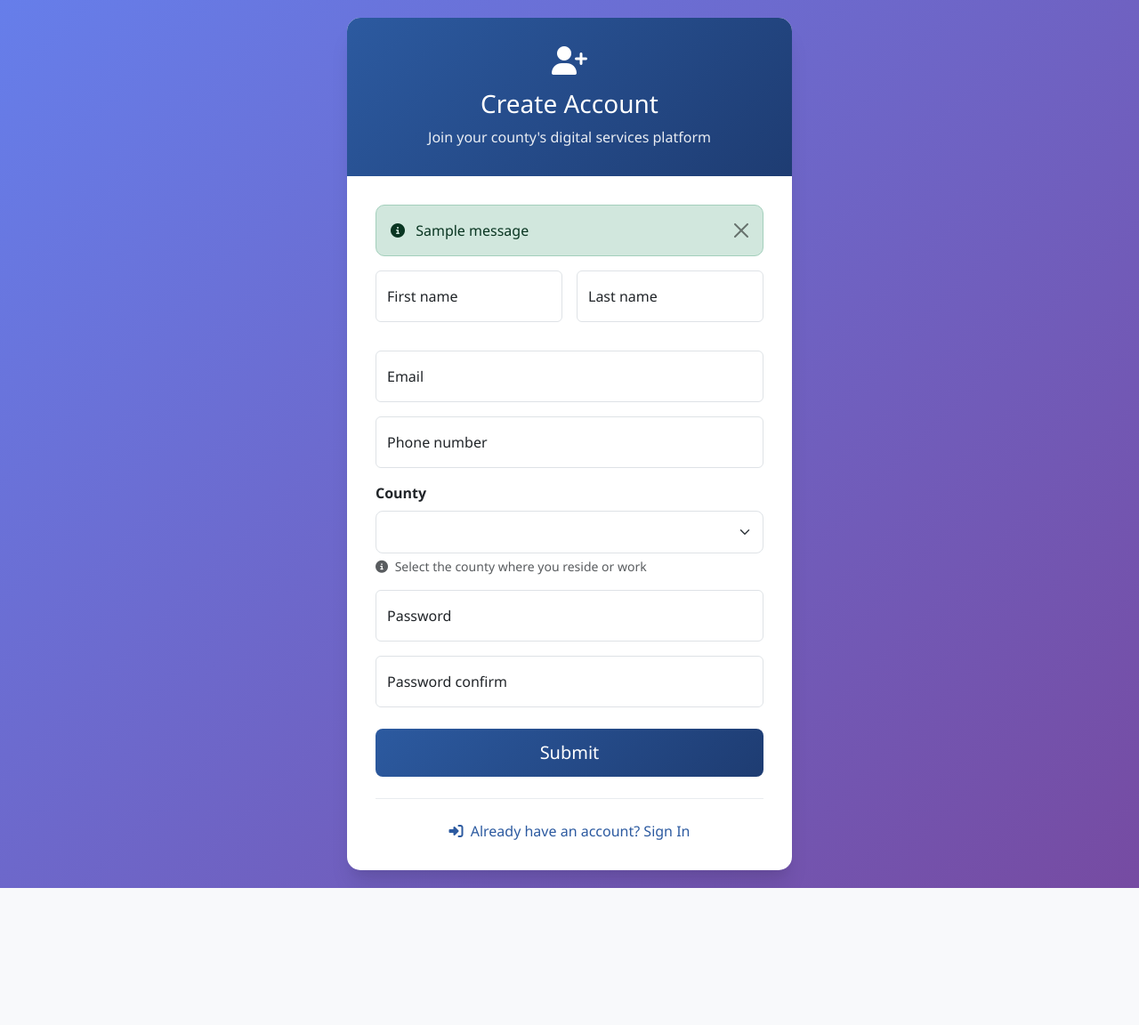
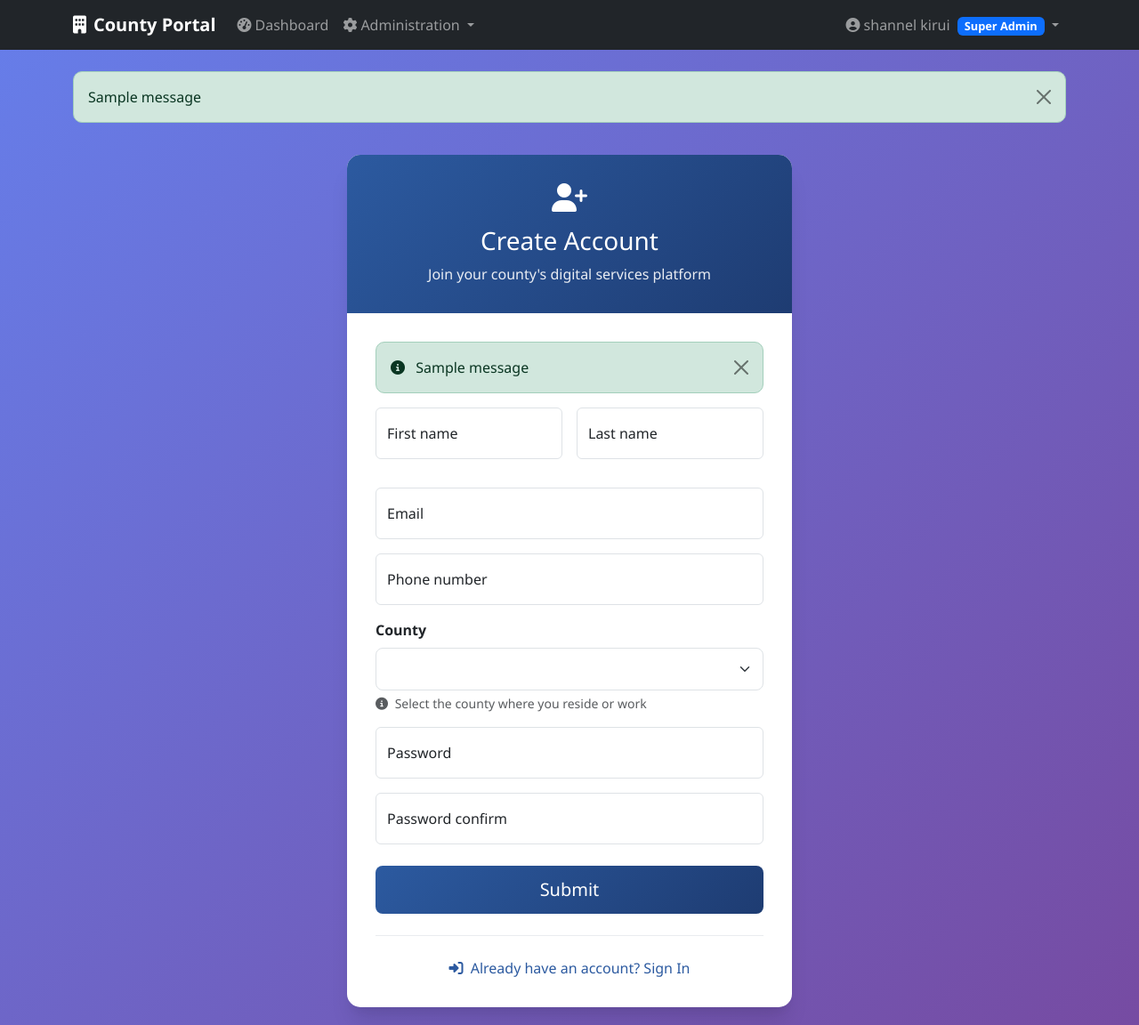
Before and after one commit to shannel890/county_portal, a Flask app: template app/templates/security/register_user.html in a window 1280 px wide. Shown: the whole page at 89% size. Before the commit the page ends 998 px from the top, so only its background shows below. Run offline with Flask 3, Linux system fonts and the light colour scheme; the first user in the database is signed in; the template is opened without the code that fills it: most values are stand-ins (such as "Sample title", 1, 10 or a date in 2020); one stand-in notice (Sample message) is shown; form fields are guessed from the names that the template uses.

Commit message:
modified app/templates/base.html

```diff
--- a/app/templates/base.html
+++ b/app/templates/base.html
@@ -6,12 +6,10 @@
     <title>{% block title %}County Services Portal{% endblock %}</title>
 
     <!-- Bootstrap CSS -->
-        <link href="https://cdn.jsdelivr.net/npm/bootstrap@5.3.
-  2/dist/css/bootstrap.min.css" rel="stylesheet">
+    <link href="https://cdn.jsdelivr.net/npm/bootstrap@5.3.2/dist/css/bootstrap.min.css" rel="stylesheet">
 
     <!-- Font Awesome Icons -->
-        <link href="https://cdnjs.cloudflare.com/ajax/libs/font-awesome/6.4.
-  0/css/all.min.css" rel="stylesheet">
+    <link href="https://cdnjs.cloudflare.com/ajax/libs/font-awesome/6.4.0/css/all.min.css" rel="stylesheet">
 
     <!-- Custom CSS -->
     <style>
@@ -28,6 +26,31 @@
             min-height: 100vh;
             font-family: 'Segoe UI', Tahoma, Geneva, Verdana, sans-serif;
         }
+        .navbar-brand {
+            font-weight: bold;
+        }
+
+        .dashboard-card {
+            border: none;
+            border-radius: 15px;
+            box-shadow: 0 4px 6px rgba(0, 0, 0, 0.1);
+            transition: transform 0.2s;
+        }
+
+        .dashboard-card:hover {
+            transform: translateY(-2px);
+        }
+
+        .stat-card {
+            background: linear-gradient(135deg, #667eea 0%, #764ba2 100%);
+            color: white;
+            border-radius: 10px;
+        }
+
+        .role-badge {
+            font-size: 0.8em;
+            padding: 0.25rem 0.5rem;
+        }
 
         .auth-container {
             min-height: 100vh;
@@ -40,16 +63,14 @@
         .auth-card {
             background: white;
             border-radius: 15px;
-                box-shadow: 0 20px 25px -5px rgba(0, 0, 0, 0.1), 0 10px 10px -5px
-  rgba(0, 0, 0, 0.04);
+            box-shadow: 0 20px 25px -5px rgba(0, 0, 0, 0.1), 0 10px 10px -5px rgba(0, 0, 0, 0.04);
             overflow: hidden;
             max-width: 500px;
             width: 100%;
         }
 
         .auth-header {
-                background: linear-gradient(135deg, var(--primary-color) 0%,
-  #1e3c72 100%);
+            background: linear-gradient(135deg, var(--primary-color) 0%, #1e3c72 100%);
             color: white;
             padding: 2rem;
             text-align: center;
@@ -85,8 +106,7 @@
         }
 
         .btn-primary {
-                background: linear-gradient(135deg, var(--primary-color) 0%,
-  #1e3c72 100%);
+            background: linear-gradient(135deg, var(--primary-color) 0%, #1e3c72 100%);
             border: none;
             padding: 0.75rem 2rem;
             font-weight: 500;
@@ -124,11 +144,107 @@
     {% block extra_css %}{% endblock %}
 </head>
 <body>
+    <!-- Navigation -->
+    <nav class="navbar navbar-expand-lg navbar-dark bg-dark">
+        <div class="container">
+            <a class="navbar-brand" href="{{ url_for('main_bp.index') }}">
+                <i class="fas fa-building me-2"></i>County Portal
+            </a>
+
+            {% if current_user.is_authenticated %}
+            <button class="navbar-toggler" type="button" data-bs-toggle="collapse" data-bs-target="#navbarNav">
+                <span class="navbar-toggler-icon"></span>
+            </button>
+
+            <div class="collapse navbar-collapse" id="navbarNav">
+                <ul class="navbar-nav me-auto">
+                    <li class="nav-item">
+                        <a class="nav-link" href="{{ url_for('main_bp.dashboard') }}">
+                            <i class="fas fa-tachometer-alt me-1"></i>Dashboard
+                        </a>
+                    </li>
+
+                    {% if current_user.has_role('super_admin') %}
+                    <li class="nav-item dropdown">
+                        <a class="nav-link dropdown-toggle" href="#" id="adminDropdown" role="button" data-bs-toggle="dropdown">
+                            <i class="fas fa-cog me-1"></i>Administration
+                        </a>
+                        <ul class="dropdown-menu">
+                            <li>
+                                <a class="dropdown-item" href="{{ url_for('auth_bp.users') }}">
+                                    <i class="fas fa-users me-2"></i>Manage Users
+                                </a>
+                            </li>
+                            <li>
+                                <a class="dropdown-item" href="{{ url_for('main_bp.admin_dashboard') }}">
+                                    <i class="fas fa-chart-bar me-2"></i>Admin Dashboard
+                                </a>
+                            </li>
+                        </ul>
+                    </li>
+                    {% endif %}
+
+                    {% if current_user.has_role('staff') %}
+                    <li class="nav-item">
+                        <a class="nav-link" href="{{ url_for('main_bp.staff_dashboard') }}">
+                            <i class="fas fa-briefcase me-1"></i>Staff Panel
+                        </a>
+                    </li>
+                    {% endif %}
+                </ul>
+
+                <ul class="navbar-nav">
+                    <li class="nav-item dropdown">
+                        <a class="nav-link dropdown-toggle" href="#" id="userDropdown" role="button" data-bs-toggle="dropdown">
+                            <i class="fas fa-user-circle me-1"></i>{{ current_user.full_name() }}
+                            {% for role in current_user.roles %}
+                            <span class="badge bg-primary role-badge ms-1">{{ role.name.replace('_', ' ').title() }}</span>
+                            {% endfor %}
+                        </a>
+                        <ul class="dropdown-menu">
+                            <li>
+                                <a class="dropdown-item" href="{{ url_for('auth_bp.profile') }}">
+                                    <i class="fas fa-user me-2"></i>Profile
+                                </a>
+                            </li>
+                            <li><hr class="dropdown-divider"></li>
+                            <li>
+                                <a class="dropdown-item" href="{{ url_for('security.logout') }}">
+                                    <i class="fas fa-sign-out-alt me-2"></i>Logout
+                                </a>
+                            </li>
+                        </ul>
+                    </li>
+                </ul>
+            </div>
+            {% else %}
+            <div class="d-flex">
+                <a href="{{ url_for('security.login') }}" class="btn btn-outline-light me-2">Login</a>
+                <a href="{{ url_for('security.register') }}" class="btn btn-primary">Register</a>
+            </div>
+            {% endif %}
+        </div>
+    </nav>
+
+    <!-- Main Content -->
+    <main class="container mt-4">
+        <!-- Flash Messages -->
+        {% with messages = get_flashed_messages(with_categories=true) %}
+            {% if messages %}
+                {% for category, message in messages %}
+                <div class="alert alert-{{ 'danger' if category == 'error' else category }} alert-dismissible fade show" role="alert">
+                    {{ message }}
+                    <button type="button" class="btn-close" data-bs-dismiss="alert"></button>
+                </div>
+                {% endfor %}
+            {% endif %}
+        {% endwith %}
+
         {% block content %}{% endblock %}
+    </main>
 
     <!-- Bootstrap JS -->
-        <script src="https://cdn.jsdelivr.net/npm/bootstrap@5.3.
-  2/dist/js/bootstrap.bundle.min.js"></script>
+    <script src="https://cdn.jsdelivr.net/npm/bootstrap@5.3.2/dist/js/bootstrap.bundle.min.js"></script>
 
     {% block extra_js %}{% endblock %}
 </body>
```
Lines whose indentation alone changed are shown as unchanged.
